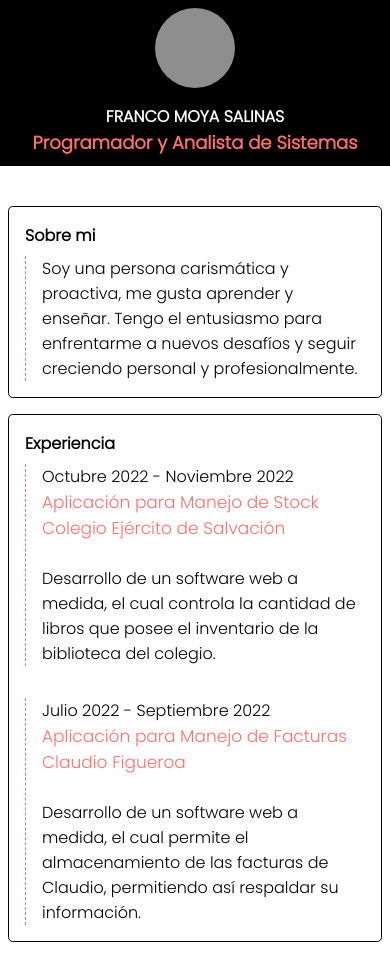
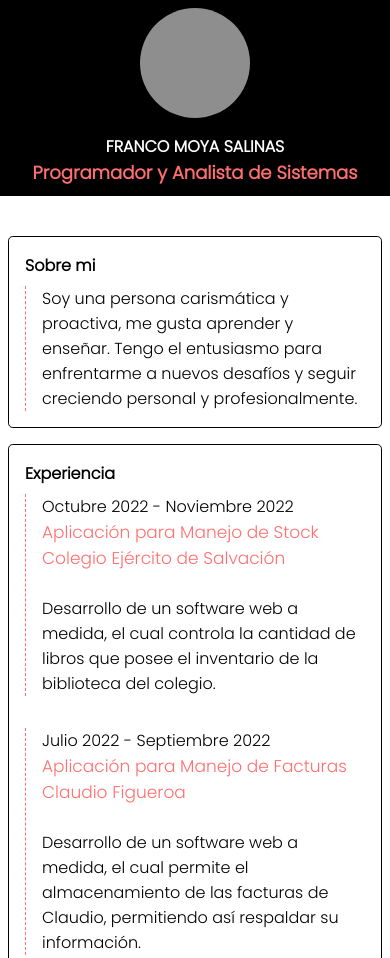
Before and after one commit to franco-moya/Portfolio, a plain HTML site: page index.html in a window 390 px wide. Shown: the top 958 px of the page. Drawn offline with Linux system fonts and the light colour scheme; grey boxes are pictures that could not be loaded.

Commit message:
Imagen + Visible

```diff
--- a/style.css
+++ b/style.css
@@ -34,8 +34,8 @@ header nav {
 }
 
 header nav img {
-    height: 100px;
-    width: 100px;
+    height: 140px;
+    width: 140px;
     object-fit: cover;
     border-radius: 50%;
     opacity: .9;
@@ -215,8 +215,8 @@ footer a img {
     }
 
     header nav img {
-        width: 80px;
-        height: 80px;
+        width: 110px;
+        height: 110px;
     }
 
     header nav h2 {
```
